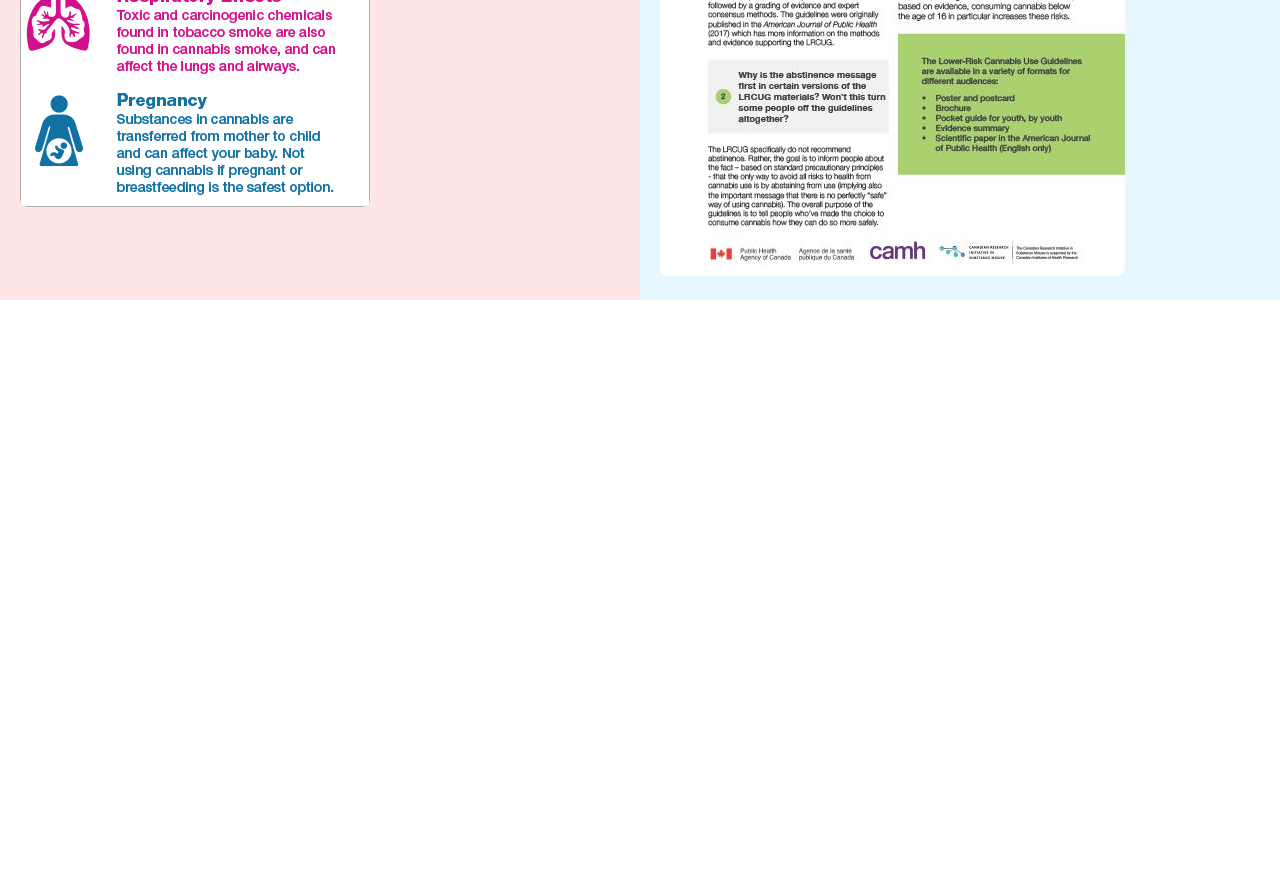
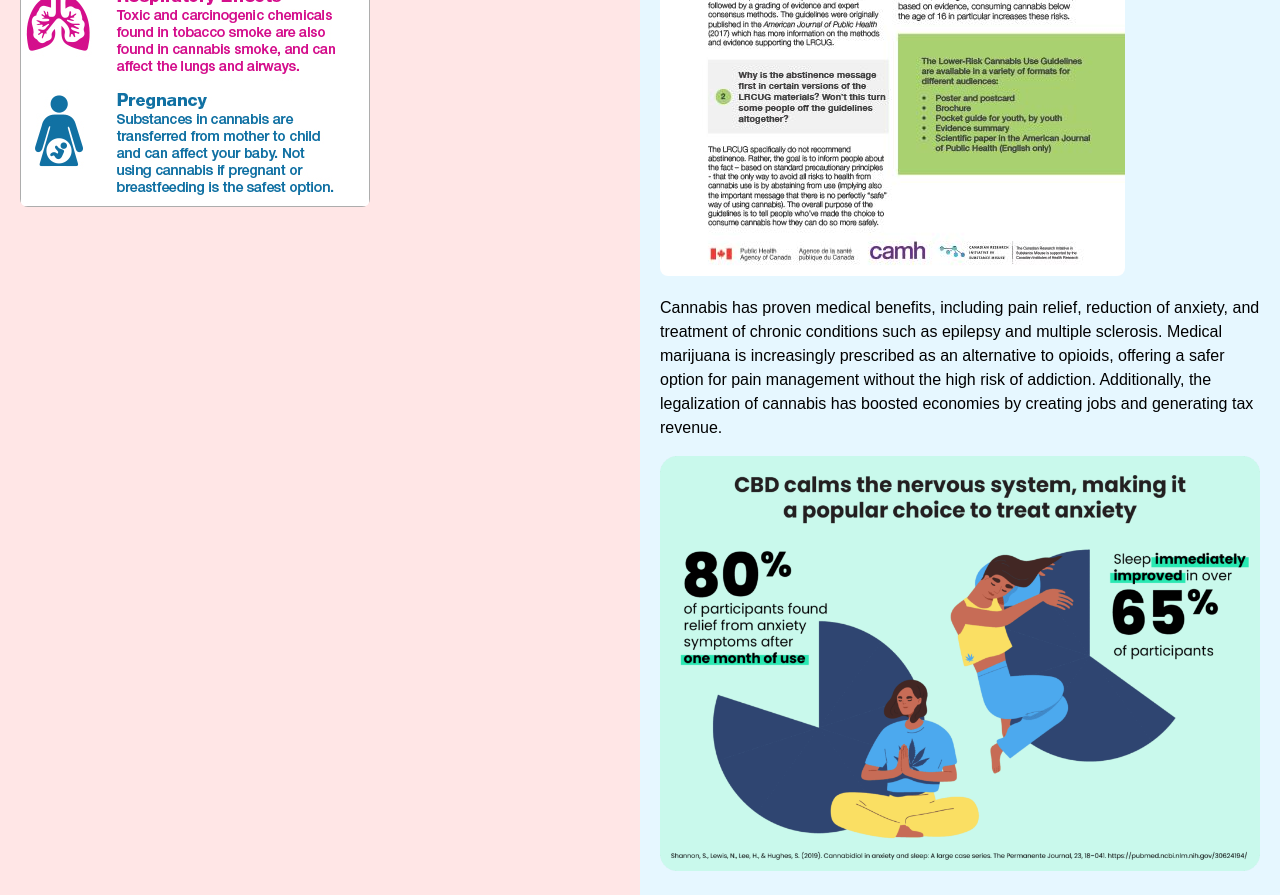
Before and after one commit to Y1Cng/Midterm, a plain HTML site: page index.html in a window 1280 px wide. Shown: the part 543-1438 px from the top of the page. Before the commit the page ends 843 px from the top, so only its background shows below. Drawn offline with Linux system fonts and the light colour scheme.

Commit message:
Add Another Counter Argument and an Image
In this commit, another counter argument and an image were added.

```diff
--- a/index.html
+++ b/index.html
@@ -35,6 +35,16 @@
         balance between benefits and risks.
       </p>
       <img src="./images/benefit1.jpg" alt="The benefit of cannabis" />
+      <p>
+        Cannabis has proven medical benefits, including pain relief, reduction
+        of anxiety, and treatment of chronic conditions such as epilepsy and
+        multiple sclerosis. Medical marijuana is increasingly prescribed as an
+        alternative to opioids, offering a safer option for pain management
+        without the high risk of addiction. Additionally, the legalization of
+        cannabis has boosted economies by creating jobs and generating tax
+        revenue.
+      </p>
+      <img src="./images/benefit2.jpg" alt="The benefit of cannabis" />
     </div>
 
   </body>
```
Also changed, not shown: images/benefit2.jpg (added).
